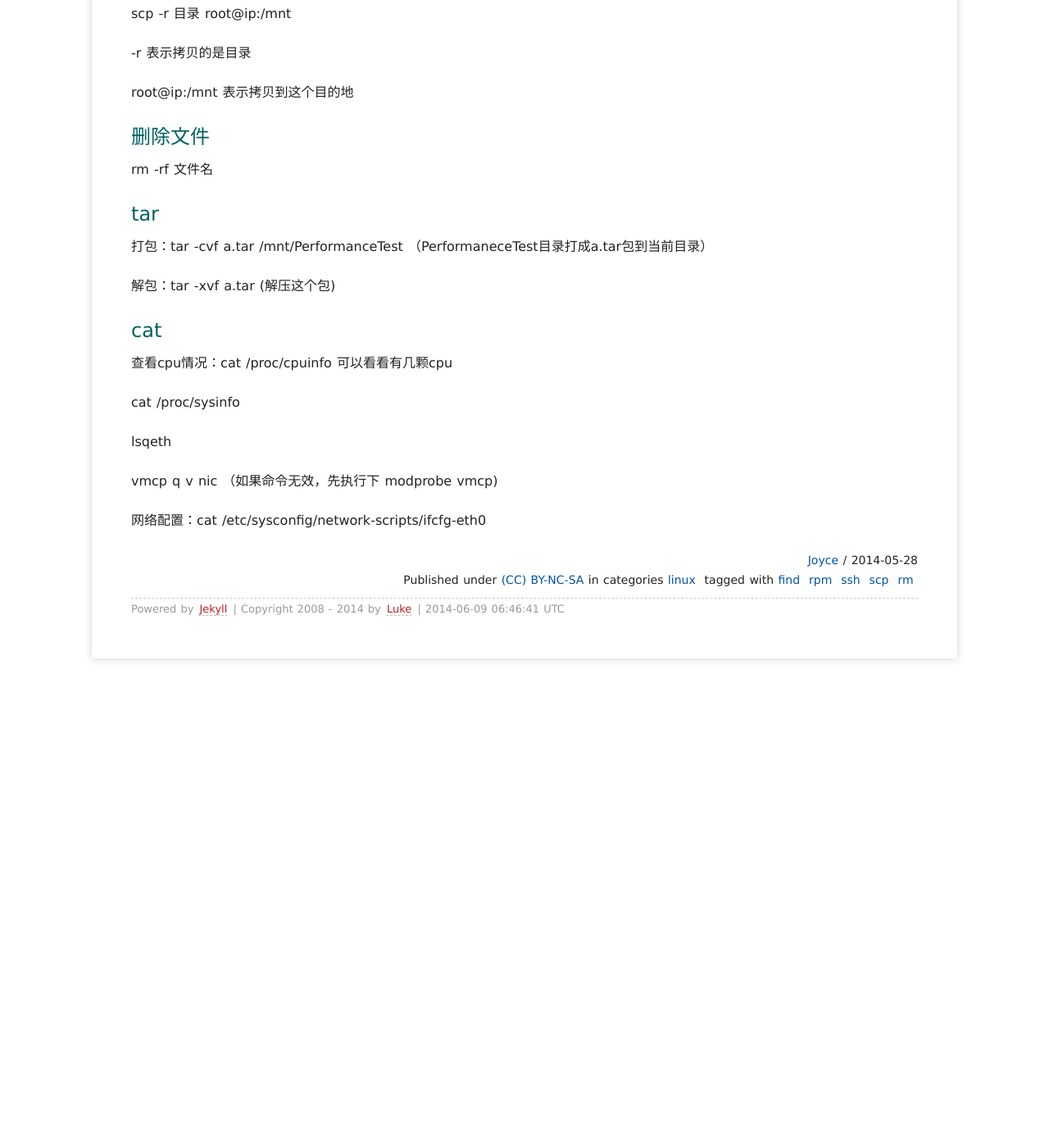
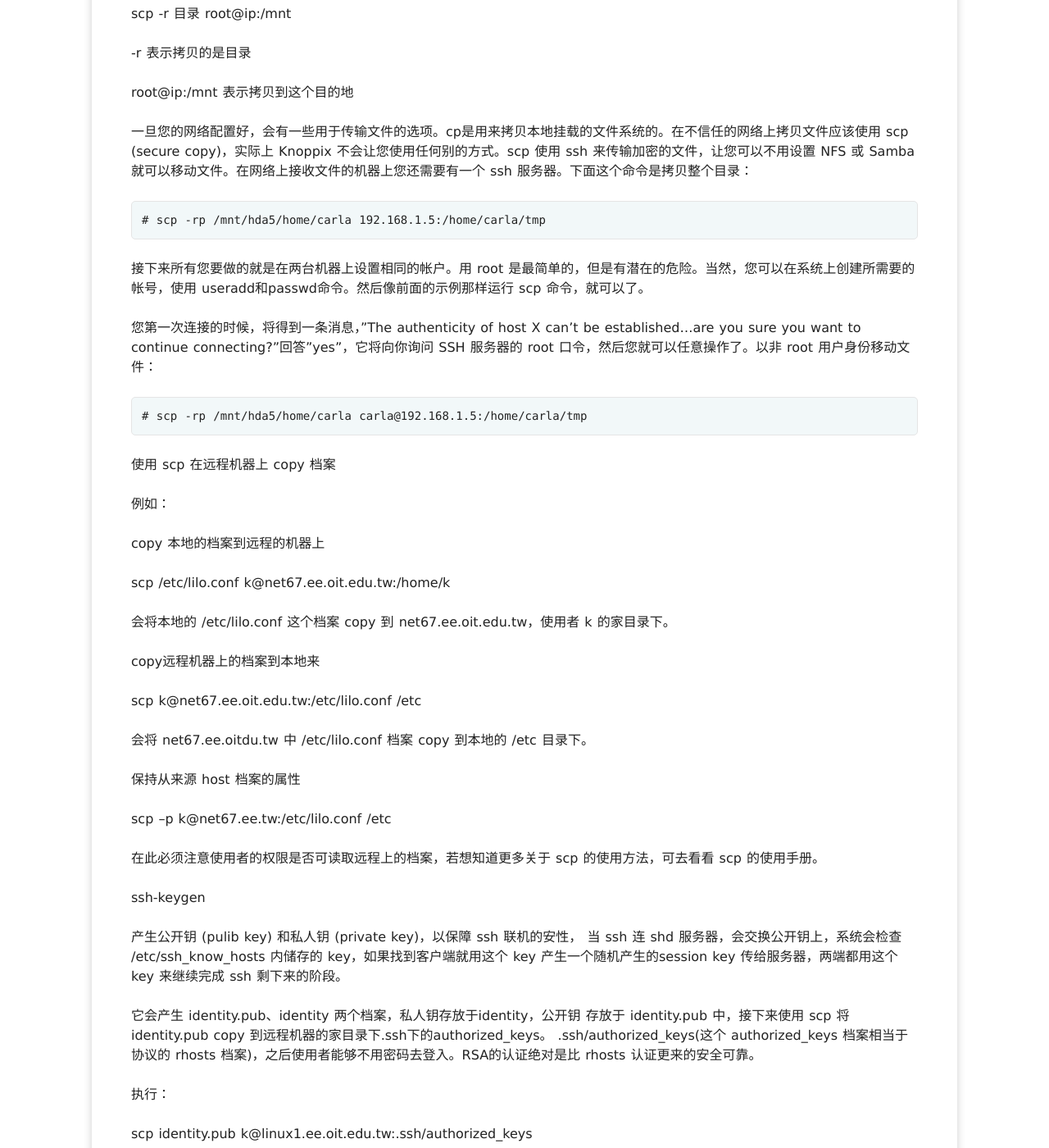
Before and after one commit to minghongjun/minghongjun.github.io, a Jekyll site: the page built from _posts/2014/2014-05-28-Linux-常见命令.md, in a window 1280 px wide and 1400 px high, scrolled down 1116 px. Shown: the whole window at 82% size. Built offline with Jekyll 4.4.1, drawn with Linux system fonts in a browser that asks for light colours; Markdown is read by kramdown in place of the engine named in the settings; comment, search, counter and statistics services are not loaded; before the commit the page ends 1967 px from its top, so only the background shows below that; some of the changed text lies outside the part shown.

Commit message:
daily updates

```diff
--- a/_posts/2014/2014-05-28-Linux-常见命令.md
+++ b/_posts/2014/2014-05-28-Linux-常见命令.md
@@ -46,6 +46,50 @@ scp -r 目录 root@ip:/mnt
 
 root@ip:/mnt 表示拷贝到这个目的地
 
+一旦您的网络配置好，会有一些用于传输文件的选项。cp是用来拷贝本地挂载的文件系统的。在不信任的网络上拷贝文件应该使用 scp (secure copy)，实际上 Knoppix 不会让您使用任何别的方式。scp 使用 ssh 来传输加密的文件，让您可以不用设置 NFS 或 Samba 就可以移动文件。在网络上接收文件的机器上您还需要有一个 ssh 服务器。下面这个命令是拷贝整个目录：
+
+    # scp -rp /mnt/hda5/home/carla 192.168.1.5:/home/carla/tmp
+
+接下来所有您要做的就是在两台机器上设置相同的帐户。用 root 是最简单的，但是有潜在的危险。当然，您可以在系统上创建所需要的帐号，使用 useradd和passwd命令。然后像前面的示例那样运行 scp 命令，就可以了。
+
+您第一次连接的时候，将得到一条消息，"The authenticity of host X can't be established...are you sure you want to continue connecting?"回答"yes"，它将向你询问 SSH 服务器的 root 口令，然后您就可以任意操作了。以非 root 用户身份移动文件：
+
+    # scp -rp /mnt/hda5/home/carla carla@192.168.1.5:/home/carla/tmp
+
+使用 scp 在远程机器上 copy 档案
+
+例如：
+
+copy 本地的档案到远程的机器上
+
+scp /etc/lilo.conf k@net67.ee.oit.edu.tw:/home/k
+
+会将本地的 /etc/lilo.conf 这个档案 copy 到 net67.ee.oit.edu.tw，使用者 k 的家目录下。
+
+copy远程机器上的档案到本地来
+
+scp k@net67.ee.oit.edu.tw:/etc/lilo.conf /etc
+
+会将 net67.ee.oitdu.tw 中 /etc/lilo.conf 档案 copy 到本地的 /etc 目录下。
+
+保持从来源 host 档案的属性
+
+scp –p k@net67.ee.tw:/etc/lilo.conf /etc
+
+在此必须注意使用者的权限是否可读取远程上的档案，若想知道更多关于 scp 的使用方法，可去看看 scp 的使用手册。
+
+ssh-keygen
+
+产生公开钥 (pulib key) 和私人钥 (private key)，以保障 ssh 联机的安性， 当 ssh 连 shd 服务器，会交换公开钥上，系统会检查 /etc/ssh_know_hosts 内储存的 key，如果找到客户端就用这个 key 产生一个随机产生的session key 传给服务器，两端都用这个 key 来继续完成 ssh 剩下来的阶段。
+
+它会产生 identity.pub、identity 两个档案，私人钥存放于identity，公开钥 存放于 identity.pub 中，接下来使用 scp 将 identity.pub copy 到远程机器的家目录下.ssh下的authorized_keys。 .ssh/authorized_keys(这个 authorized_keys 档案相当于协议的 rhosts 档案)，之后使用者能够不用密码去登入。RSA的认证绝对是比 rhosts 认证更来的安全可靠。
+
+执行：
+
+scp identity.pub k@linux1.ee.oit.edu.tw:.ssh/authorized_keys
+
+若在使用 ssh-keygen 产生钥匙对时没有输入密码，则如上所示不需输入密码即可从 net67.ee.oit.edu.tw 去登入 linux1.ee.oit.edu.tw。在此，这里输入的密码可以跟帐号的密码不同，也可以不输入密码。
+
 ## 删除文件
 
 rm -rf 文件名
@@ -67,3 +111,7 @@ lsqeth
 vmcp q v nic （如果命令无效，先执行下 modprobe vmcp)
 
 网络配置：cat /etc/sysconfig/network-scripts/ifcfg-eth0
+
+## apt-get upgrade和apt-get dist-upgrade
+
+在同一個版本的情況下，apt-get upgrade 只會把現系統裡能滿足當前依賴的包升級，不另加減軟件包，而 apt-get dist-upgrade 就會把不滿足依賴的包先令到依賴滿足後再升級，也就是說 apt-get dist-upgrade 會額外安裝或刪除必要的包去滿足依賴，從而令到能升級的包都升級
```
Also changed, not shown: _posts/2014/2014-06-09-Junit-TestSuite的使用.md (added, +121 -0 lines).
